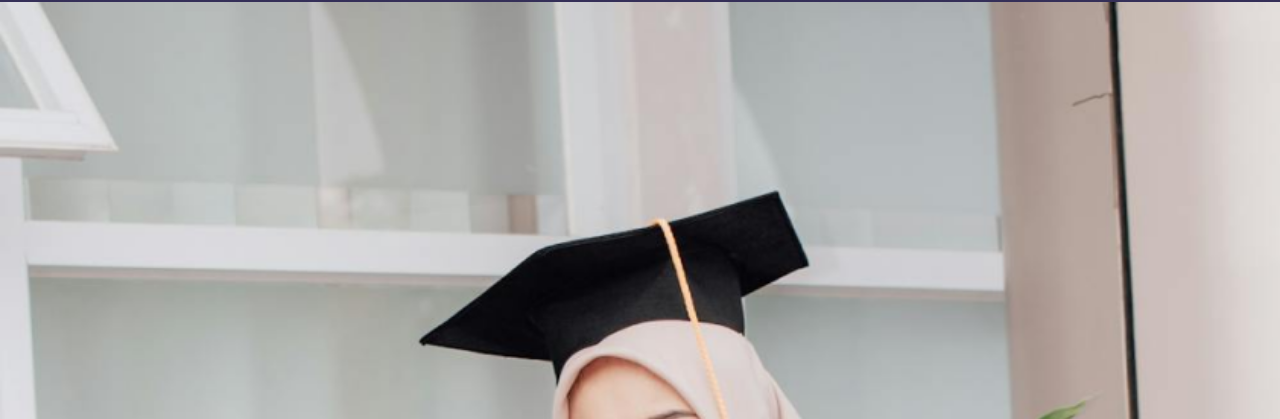
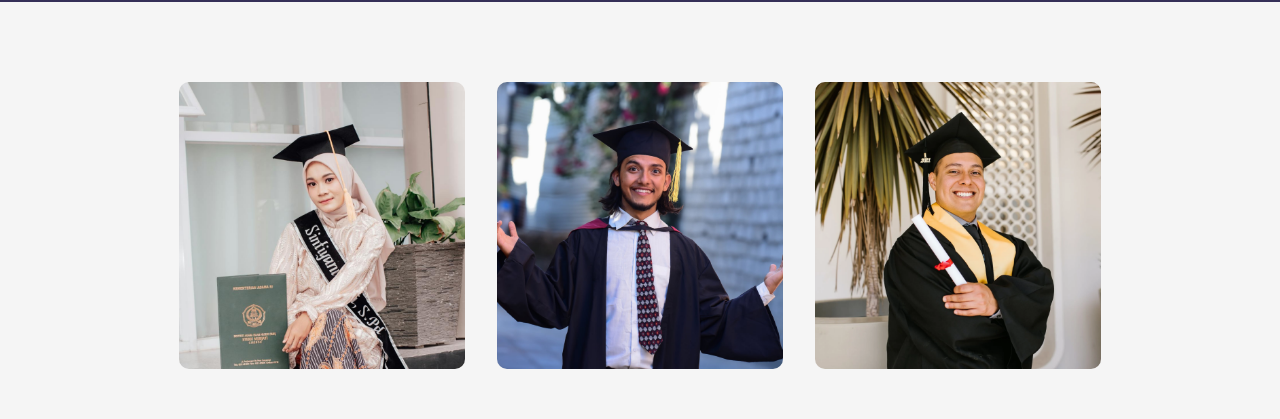
Before and after one commit to AlishaAroob/Edu-Nexus, a React (Vite) app: page / in a window 1280 px wide. Shown: the part 798-1217 px from the top of the page. Built offline with nearby package versions, Linux system fonts and the light colour scheme; grey boxes are pictures that could not be loaded.

Commit message:
adjusting img size

```diff
--- a/src/App.jsx
+++ b/src/App.jsx
@@ -8,7 +8,10 @@ const App = () => {
     <div>
       <Navbar />
       <Hero />
-      <Programs />
+      <div className="container">
+        <Programs />
+      </div>
+
     </div>
   )
 }
--- a/src/Components/Programs/Programs.css
+++ b/src/Components/Programs/Programs.css
@@ -0,0 +1,15 @@
+.Programs {
+  width: 90%;
+  margin: 80px auto;
+  display: flex;
+  align-items: center;
+  justify-content: space-between;
+}
+.Program img {
+  width: 100%;
+  border-radius: 10px;
+  display: block;
+}
+.Program {
+  flex-basis: 31%;
+}
--- a/src/Components/Programs/Programs.jsx
+++ b/src/Components/Programs/Programs.jsx
@@ -6,13 +6,17 @@ import Program3 from "../../assets/program-3.png"
 
 const Programs = () => {
     return (
-        <div className='Programs'>
+        <div className="Programs">
             <div className="Program">
                 <img src={Program1} alt='' />
+            </div>
+            <div className="Program">
                 <img src={Program2} alt='' />
+            </div>
+            <div className="Program">
                 <img src={Program3} alt='' />
+            </div>
 
-            </div>
         </div>
     )
 }
```
